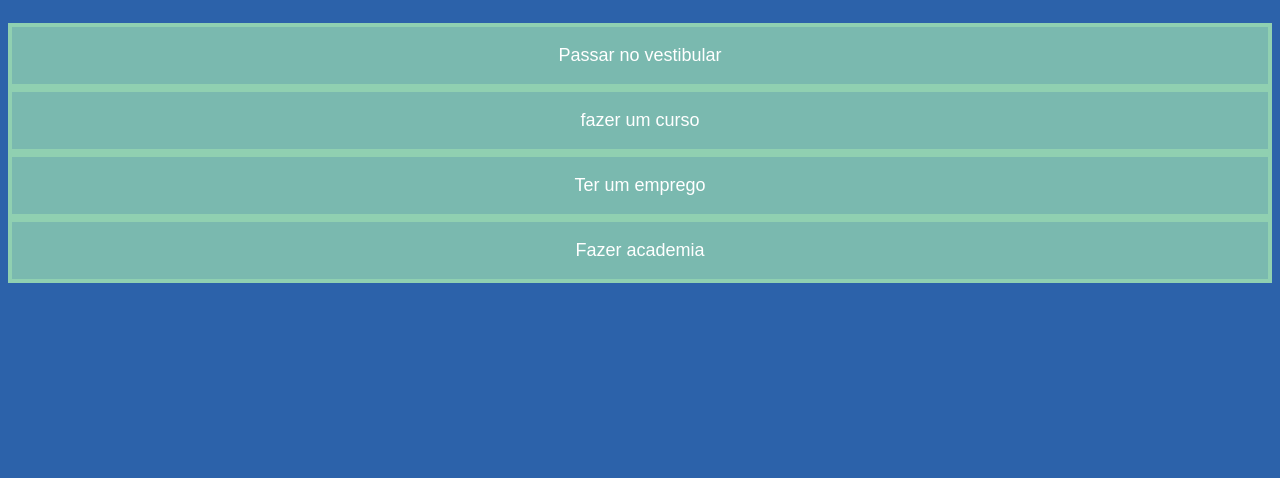
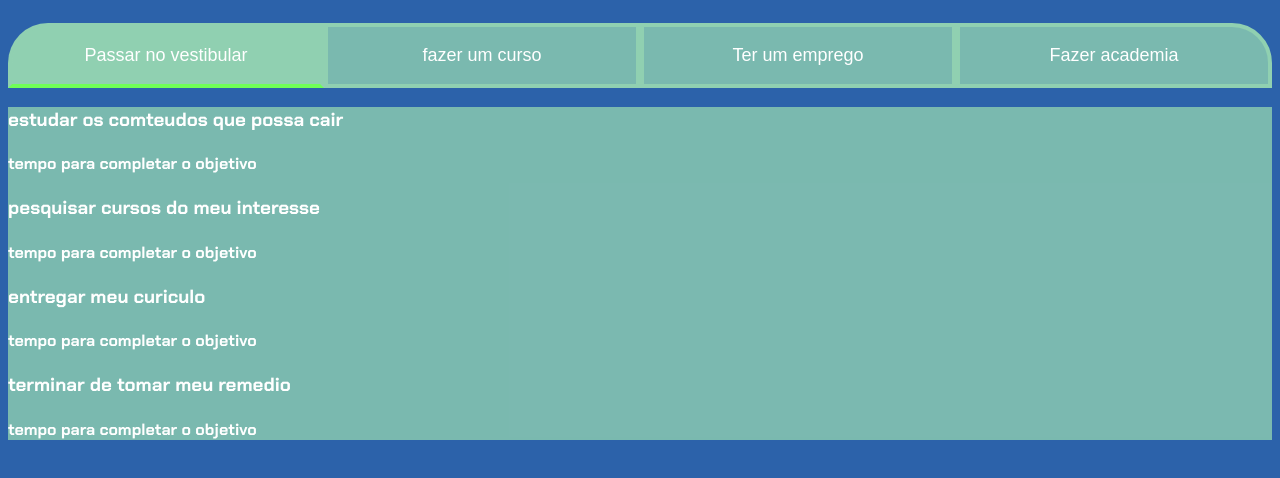
Before and after one commit to ariz-chan/progeto-d-vida, a plain HTML site: page index.html in a window 1280 px wide. Shown: the part 72-550 px from the top of the page. Drawn offline with Linux system fonts and the light colour scheme.

Commit message:
Add files via upload

```diff
--- a/index.html
+++ b/index.html
@@ -10,11 +10,32 @@
     <section class="conteudo-pricipal"></section>
 <h2 class="titulo-principal">Meus objetivos do ano <span>_</span></h2>
 <div class="botoes">
-   <button class="botao">Passar no vestibular</button>
+   <button class="botao ativo">Passar no vestibular</button>
    <button class="botao">fazer um curso</button>
    <button class="botao">Ter um emprego</button>
    <button class="botao">Fazer academia</button>
 </div>
- <section>
-</body>
+<div class="abas-textos">
+    <div class="aba-conteudo">
+       <h3 class="aba-conteudo-titulo-principal">estudar os comteudos que possa cair</h3>
+<h4 class="aba-conteudo-titulo-segundario">tempo para completar o objetivo</h4>
+</div>
+<div class="aba-conteudo">
+    <h3 class="aba-conteudo-titulo-principal">pesquisar cursos do meu interesse </h3>
+<h4 class="aba-conteudo-titulo-segundario">tempo para completar o objetivo</h4>
+</div>
+<div class="aba-conteudo">
+    <h3 class="aba-conteudo-titulo-principal">entregar meu curiculo </h3>
+<h4 class="aba-conteudo-titulo-segundario">tempo para completar o objetivo</h4>
+</div>
+<div class="aba-conteudo">
+ <h3 class="aba-conteudo-titulo-principal">terminar de tomar meu remedio</h3>
+<h4 class="aba-conteudo-titulo-segundario">tempo para completar o objetivo</h4>
+</div>
+</div>
+</section>
+    <script src=" main.js"></script>
+     </body>
 </html>
+</section>
+<script src="main.js"></script>
--- /dev/null
+++ b/main.js
@@ -0,0 +1,12 @@
+const botoes = document.querySelectorALL(".botao");
+
+for(let i=0;i <botoes.length;i++){
+ botoes[i].onclick = function(){
+
+    for(let j=0; j<botoes.length;j++){
+        botoes[j].classlist.remove("ativo");
+    }
+
+    botoes[i].classlist.add("ativo");
+ }
+}
--- a/style.css
+++ b/style.css
@@ -50,12 +50,33 @@ body {
   border-top: 4px solid var(--botao-ativo) ;
 }
 
+.botao:first-child{
+  border-radius: 40px 40px 0 0;
+}
+
 .botao{
   display: block;
 }
+
+.ativo{
+  background-color: var(--botao-ativo);
+  border-bottom: 4px solid var(--verde);
+}
+
+.abas-textos{
+  background-color: var(--texto-fundo) ;
+}
+
 @media screen and (min-width: 768px) {
-  .botao{
+  .botoes {
     display: flex;
   }
 
+ .botao:first-child{
+  border-radius: 40px 0 0 0;
+ }
+
+ .botao:last-child{
+  border-radius: 0 40px 0 0;
+ }
 }
```
